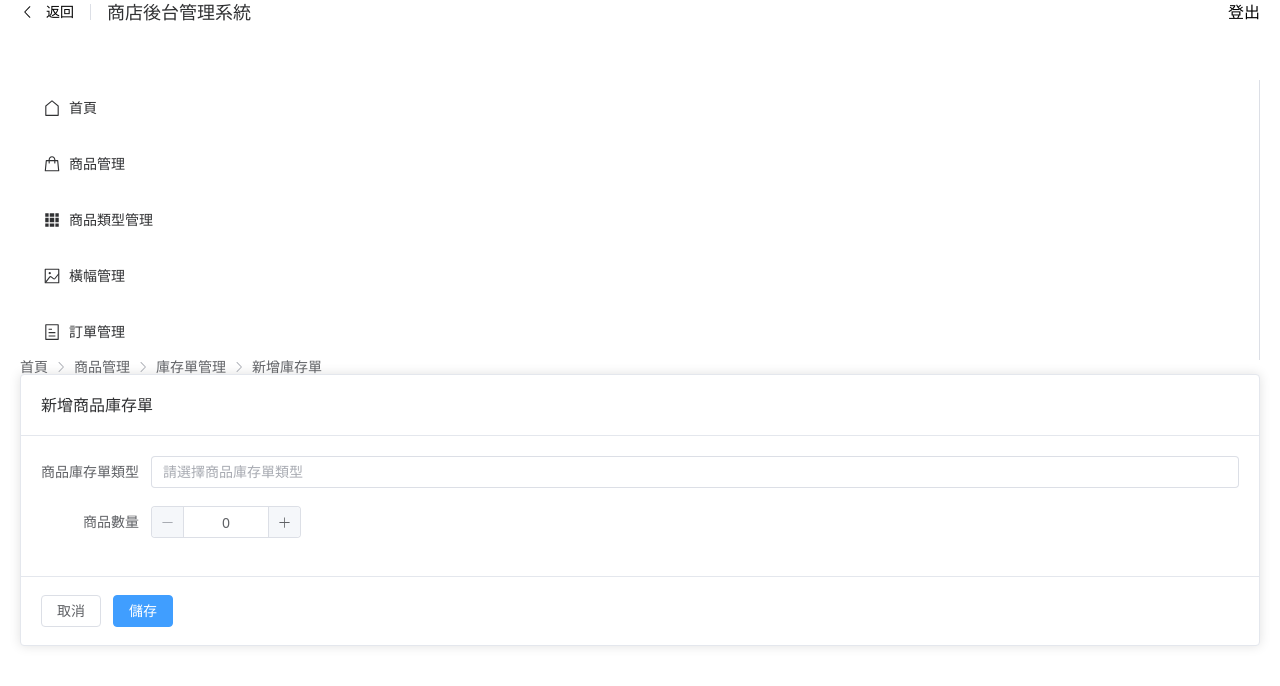
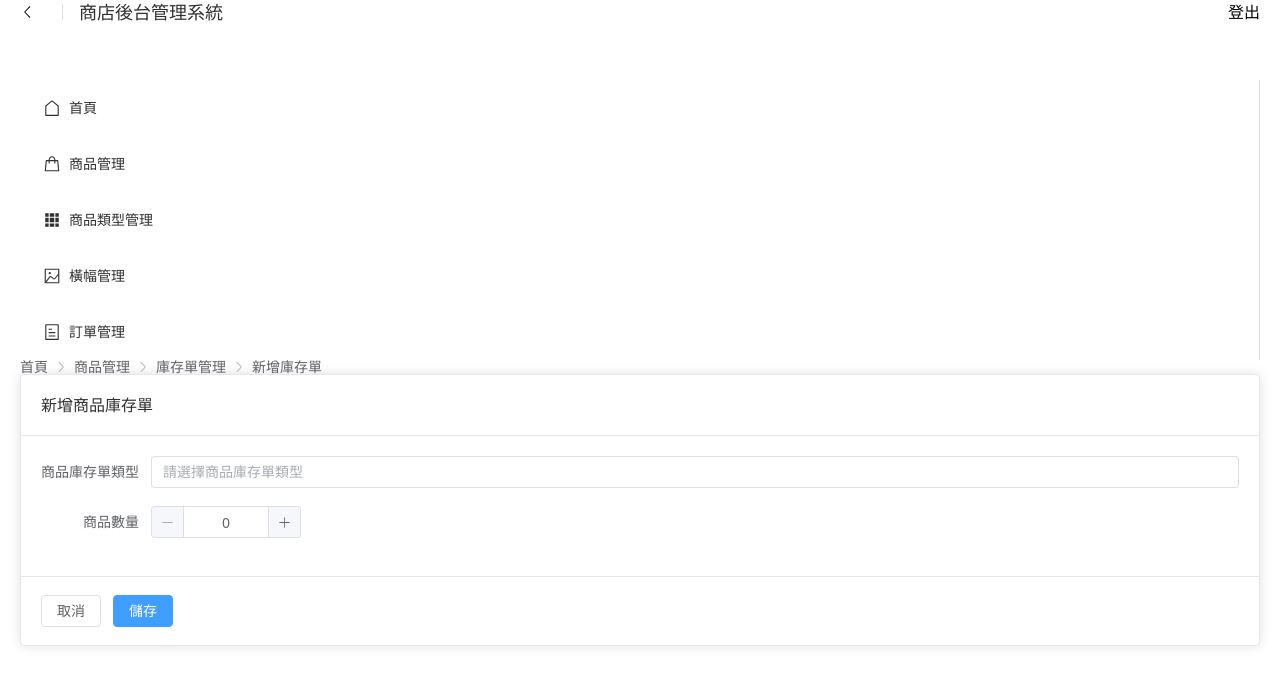
Before and after one commit to smme2009/VueJS-Vite-Shop, a Vue app: page /mgmt/product/stock/1/add in a window 1280 px wide. Shown: the top 686 px of the page. Built offline with nearby package versions, Linux system fonts and the light colour scheme; what @ckeditor/ckeditor5-vue would draw is missing.

Commit message:
feat: 後台的選單增加折疊機制

```diff
--- a/src/components/mgmt/layout/admin/Header.vue
+++ b/src/components/mgmt/layout/admin/Header.vue
@@ -1,10 +1,5 @@
 <template>
-    <el-page-header
-        class="w-full"
-        icon="ArrowLeft"
-        title="返回"
-        @back="toBackPage()"
-    >
+    <el-page-header class="w-full" :icon="icon" title=" " @back="setMenuStatus">
         <template #content>
             <span>商店後台管理系統</span>
         </template>
@@ -17,17 +12,25 @@
 <script setup>
 import { useRouter } from "vue-router";
 import storeBeAdmin from "@/store/backend/admin/Index.js";
+import { computed } from "vue";
 
 const router = useRouter();
 const store = storeBeAdmin();
+const menuStatus = defineModel();
+
+const icon = computed(() => {
+    const name = menuStatus.value === true ? "ArrowLeft" : "ArrowRight";
+
+    return name;
+});
 
 /**
- * 返回上一頁
+ * 設定選單狀態
  *
  * @returns {void}
  */
-const toBackPage = () => {
-    router.back();
+const setMenuStatus = () => {
+    menuStatus.value = !menuStatus.value;
 };
 
 /**
--- a/src/components/mgmt/layout/admin/Index.vue
+++ b/src/components/mgmt/layout/admin/Index.vue
@@ -1,11 +1,11 @@
 <template>
     <el-container class="h-full w-full">
         <el-header class="flex items-center bg-blue-500">
-            <Header />
+            <Header v-model="menuStatus" />
         </el-header>
         <el-main class="p-0 flex">
-            <div class="w-[250px]">
-                <Menu />
+            <div>
+                <Menu v-model="menuStatus" />
             </div>
             <div class="flex-grow flex justify-center overflow-auto">
                 <div class="w-[80%]">
@@ -21,4 +21,7 @@
 import Menu from "@/components/mgmt/layout/admin/Menu.vue";
 import Header from "@/components/mgmt/layout/admin/Header.vue";
 import Breadcrumb from "@/components/mgmt/layout/admin/Breadcrumb.vue";
+import { ref } from "vue";
+
+const menuStatus = ref(true);
 </script>
--- a/src/components/mgmt/layout/admin/Menu.vue
+++ b/src/components/mgmt/layout/admin/Menu.vue
@@ -1,44 +1,52 @@
 <template>
-    <el-menu class="h-full w-full">
-        <router-link :to="{ name: 'mgmtHome' }">
-            <el-menu-item index="1">
+    <el-menu class="h-full w-full" :collapse="!menuStatus">
+        <el-menu-item index="1" @click="toPage('mgmtHome')">
             <el-icon>
                 <House />
             </el-icon>
-                <template #title>首頁</template>
+            <span>首頁</span>
         </el-menu-item>
-        </router-link>
-        <router-link :to="{ name: 'mgmtProduct' }">
-            <el-menu-item index="2">
+        <el-menu-item index="2" @click="toPage('mgmtProduct')">
             <el-icon>
                 <Goods />
             </el-icon>
-                <template #title>商品管理</template>
+            <span>商品管理</span>
         </el-menu-item>
-        </router-link>
-        <router-link :to="{ name: 'mgmtProductType' }">
-            <el-menu-item index="3">
+        <el-menu-item index="3" @click="toPage('mgmtProductType')">
             <el-icon>
                 <Grid />
             </el-icon>
-                <template #title>商品類型管理</template>
+            <span>商品類型管理</span>
         </el-menu-item>
-        </router-link>
-        <router-link :to="{ name: 'mgmtBanner' }">
-            <el-menu-item index="4">
+        <el-menu-item index="4" @click="toPage('mgmtBanner')">
             <el-icon>
                 <Picture />
             </el-icon>
-                <template #title>橫幅管理</template>
+            <span>橫幅管理</span>
         </el-menu-item>
-        </router-link>
-        <router-link :to="{ name: 'mgmtOrder' }">
-            <el-menu-item index="5">
+        <el-menu-item index="5" @click="toPage('mgmtOrder')">
             <el-icon>
                 <Tickets />
             </el-icon>
-                <template #title>訂單管理</template>
+            <span>訂單管理</span>
         </el-menu-item>
-        </router-link>
     </el-menu>
 </template>
+
+<script setup>
+import { useRouter } from "vue-router";
+
+const router = useRouter();
+const menuStatus = defineModel();
+
+/**
+ * 跳轉至頁面
+ *
+ * @param {string} pageName 頁面路由名稱
+ *
+ * @returns {void}
+ */
+const toPage = (pageName) => {
+    router.push({ name: pageName });
+};
+</script>
```
Lines whose indentation alone changed are shown as unchanged.
